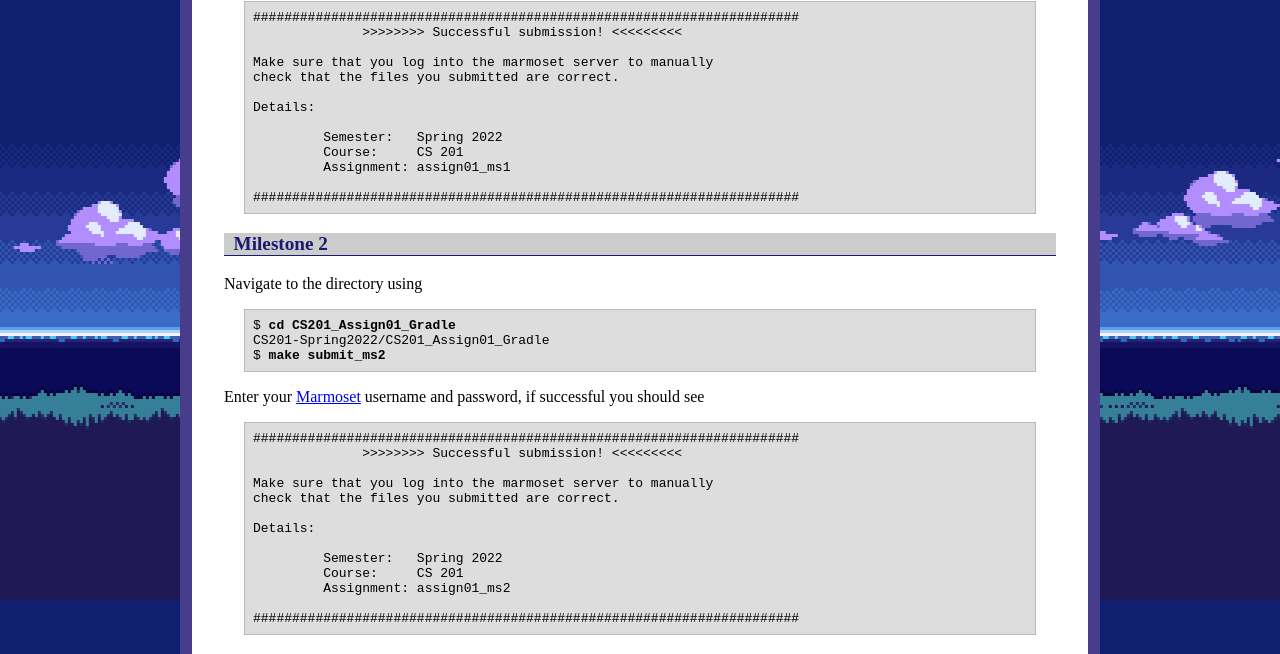
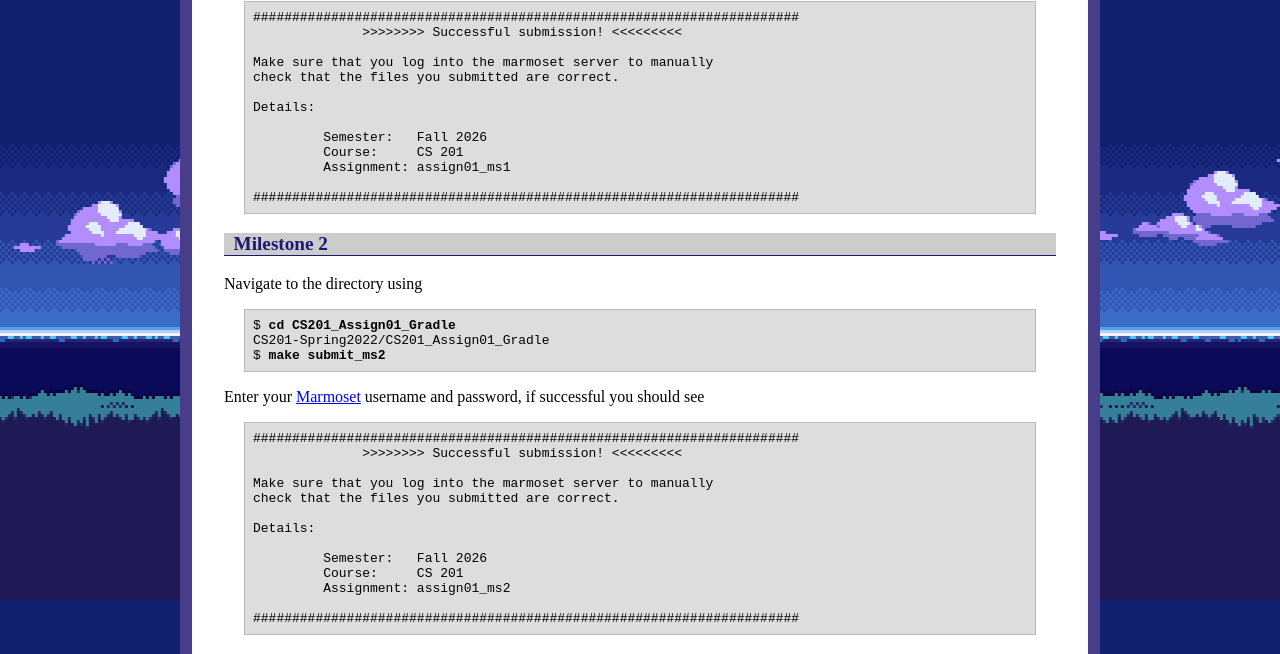
Before and after one commit to ycpcs/cs201-fall2026, a Jekyll site: the page built from assign/assign01.md, in a window 1280 px wide and 1400 px high, scrolled down 5450 px. Shown: the part 250-904 px from the top of the window. Built offline with Jekyll 4.4.1, drawn with Linux system fonts in a browser that asks for light colours; some of the changed text lies outside the part shown.

Commit message:
Update assign01.md

```diff
--- a/assign/assign01.md
+++ b/assign/assign01.md
@@ -279,7 +279,7 @@ check that the files you submitted are correct.
 
 Details:
 
-         Semester:   Spring 2022
+         Semester:   Fall 2026
          Course:     CS 201
          Assignment: assign01_ms1
 
@@ -307,7 +307,7 @@ check that the files you submitted are correct.
 
 Details:
 
-         Semester:   Spring 2022
+         Semester:   Fall 2026
          Course:     CS 201
          Assignment: assign01_ms2
 
```
Also changed, not shown: other parts of assign/assign01.md (+2 -2 lines).
